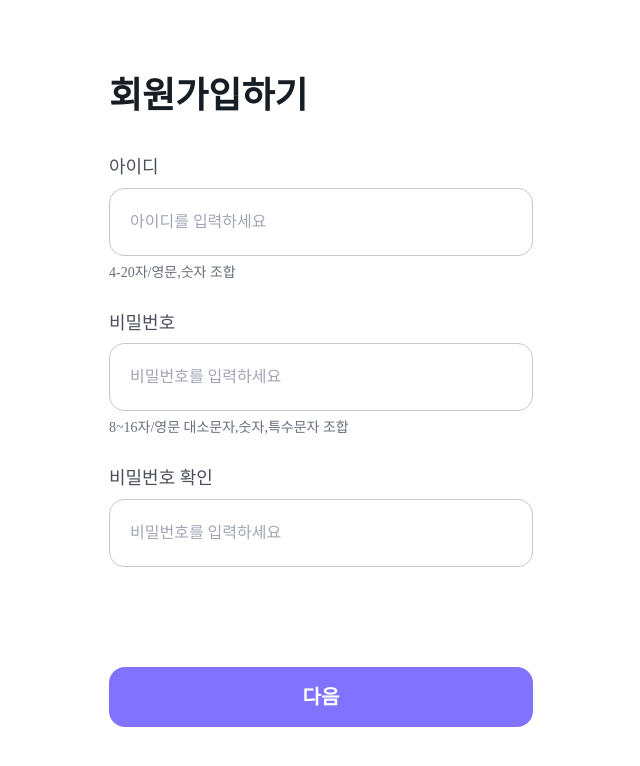
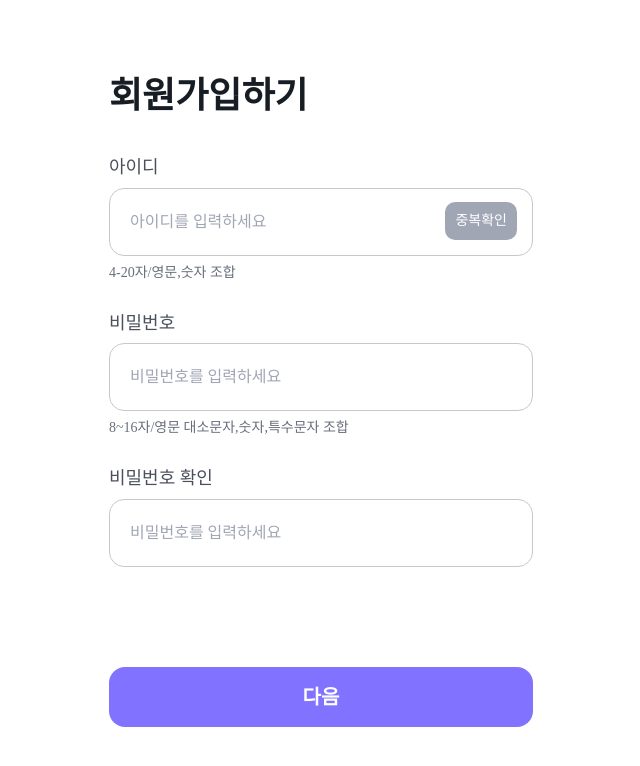
Before and after one commit to kxkxkxkxkxxk/kxkxkxkxkxxk, a React (Vite) app: page /signup in a window 1280 px wide. Shown: the top 766 px of the page, without its empty margins (319-959 px from the left). Built offline with nearby package versions, Linux system fonts and the light colour scheme.

Commit message:
feat: #8 중복확인 버튼 추가

```diff
--- a/src/pages/signup/components/Signup.tsx
+++ b/src/pages/signup/components/Signup.tsx
@@ -22,21 +22,26 @@ const Signup = ({ onNext }: SignupProps) => {
       >
         <div className="mb-[6px] text-gray-900 font-T01-B">회원가입하기</div>
 
+        <div className="relative w-full">
           <Input
             inputtitle="아이디"
             placeholder="아이디를 입력하세요"
             value={id}
             onChange={(e) => setId(e.target.value)}
-          className="h-[68px] w-full px-5 py-6 font-B02-M"
+            className="h-[68px] w-full pr-[84px] font-B02-M"
             undertext="4-20자/영문,숫자 조합"
           />
+          <button className="absolute right-4 top-[52%] h-[38px] -translate-y-1/2 cursor-pointer rounded-[10px] bg-gray-400 px-[10px] py-2 text-white font-B03-M">
+            중복확인
+          </button>
+        </div>
 
         <Input
           inputtitle="비밀번호"
           placeholder="비밀번호를 입력하세요"
           value={password}
           onChange={(e) => setPassword(e.target.value)}
-          className="h-[68px] w-full px-5 py-6 font-B02-M"
+          className="h-[68px] w-full font-B02-M"
           undertext="8~16자/영문 대소문자,숫자,특수문자 조합"
         />
 
@@ -45,7 +50,7 @@ const Signup = ({ onNext }: SignupProps) => {
           placeholder="비밀번호를 입력하세요"
           value={passwordcheck}
           onChange={(e) => setPasswordCheck(e.target.value)}
-          className="h-[68px] w-full px-5 py-6 font-B02-M"
+          className="h-[68px] w-full font-B02-M"
         />
       </div>
 
--- a/src/pages/signup/components/Signup2.tsx
+++ b/src/pages/signup/components/Signup2.tsx
@@ -26,21 +26,26 @@ const Signup2 = () => {
       >
         <div className="text-gray-900 font-T01-B">회원가입하기</div>
 
+        <div className="relative w-full">
           <Input
             inputtitle="닉네임"
             placeholder="닉네임을 입력하세요"
             value={nickname}
             onChange={(e) => setNickname(e.target.value)}
-          className="h-[68px] w-full px-5 py-6 font-B02-M"
+            className="h-[68px] w-full pr-[84px] font-B02-M"
             undertext="2~8자 이내의 한글, 영문, 숫자"
           />
+          <button className="absolute right-4 top-[52%] h-[38px] -translate-y-1/2 cursor-pointer rounded-[10px] bg-gray-400 px-[10px] py-2 text-white font-B03-M">
+            중복확인
+          </button>
+        </div>
 
         <Input
           inputtitle="생년월일"
           placeholder="YYYY / MM / DD"
           value={date}
           onChange={(e) => setDate(e.target.value)}
-          className="h-[68px] w-full px-5 py-6 font-B02-M"
+          className="h-[68px] w-full font-B02-M"
         />
 
         <div className="flex w-full flex-col gap-2">
```
Lines whose indentation alone changed are shown as unchanged.
